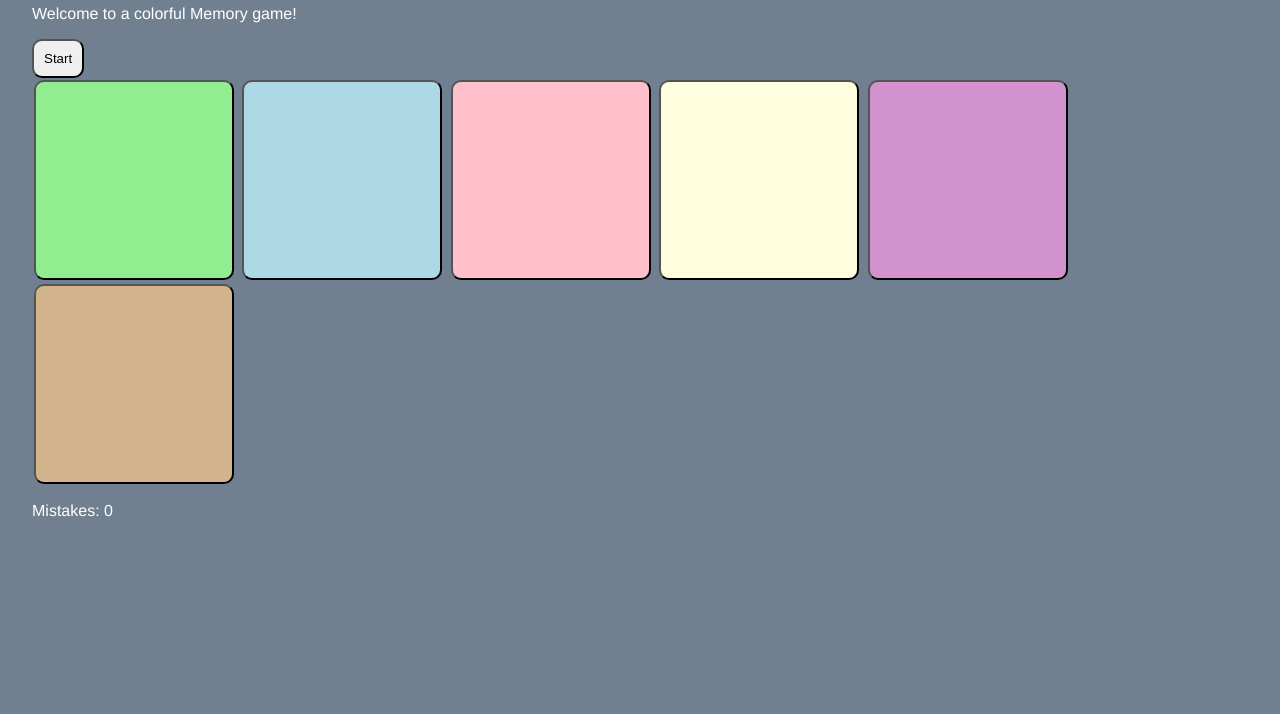
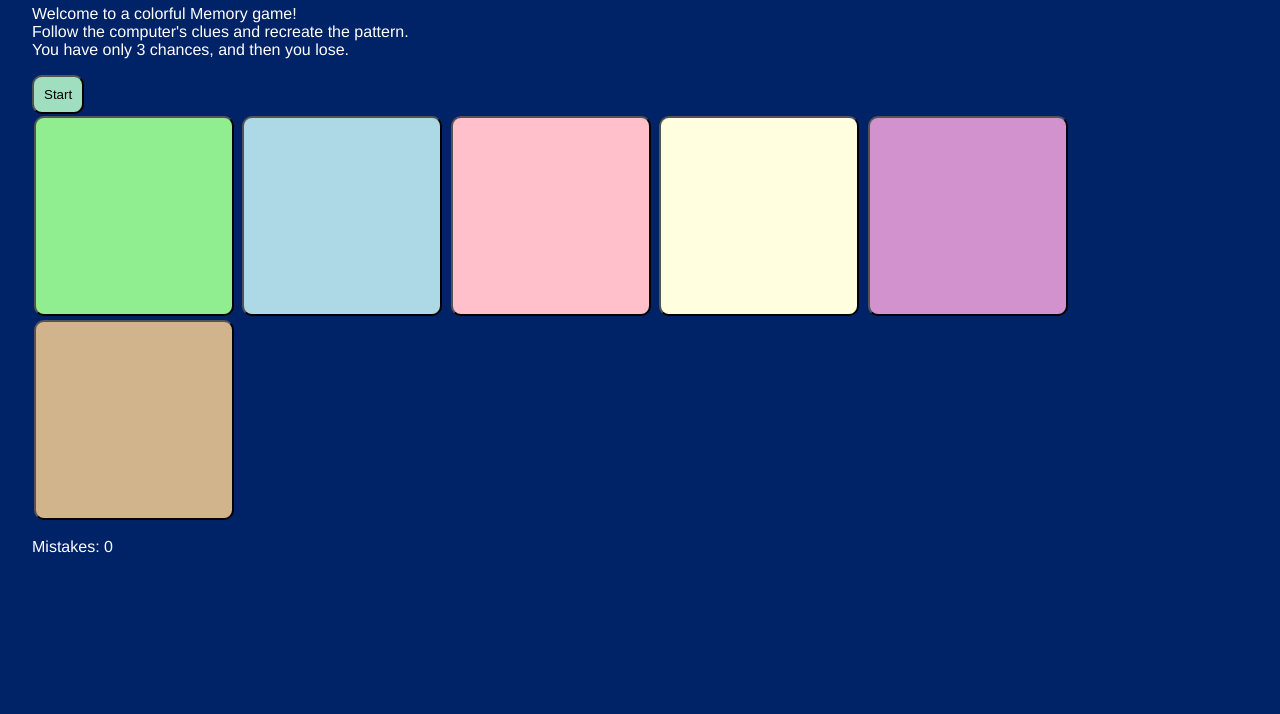
Before and after one commit to Silvision/MemoryGame, a plain HTML site: page index.html in a window 1280 px wide. Shown: the part 86-800 px from the top of the page. Drawn offline with Linux system fonts and the light colour scheme.

Commit message:
🏦📈 Updated with Glitch

```diff
--- a/index.html
+++ b/index.html
@@ -17,7 +17,9 @@
     <h1>Memory Game</h1>
 
     <p>
-      Welcome to a colorful Memory game!
+      Welcome to a colorful Memory game! <br>
+      Follow the computer's clues and recreate the pattern. <br>
+      You have only 3 chances, and then you lose.
     </p>
 
     <button id="startBtn" onclick="startGame()">Start</button>
--- a/style.css
+++ b/style.css
@@ -7,7 +7,7 @@
 body {
   font-family: helvetica, arial, sans-serif;
   margin: 2em;
-  background-color: slategrey;
+  background-color: rgb(0, 34, 102);
   color: white;
 }
 
@@ -15,6 +15,7 @@ h1 {
 
   font-family: verdana, arial, sans-serif;
   font-style: italic;
+
 
 }
 
@@ -24,6 +25,13 @@ button{
   border-radius: 10px;
 }
 
+#startBtn{
+  background-color: rgb(159, 223, 191);
+}
+
+#stopBtn{
+  background-color: rgb(255, 128, 128);
+}
 
 
 #gameButtonArea > button {
```
Also changed, not shown: 1 other file.
